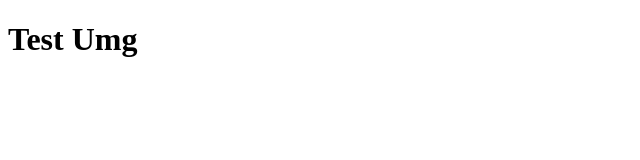
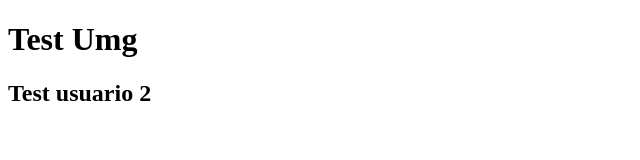
Before and after one commit to ivanantoniodl/TestUmg, a plain HTML site: page index.html in a window 1280 px wide. Shown: the whole page, without its empty margins (0-640 px from the left). Drawn offline with Linux system fonts and the light colour scheme.

Commit message:
1. Se agrego linea de usuario2

```diff
--- a/index.html
+++ b/index.html
@@ -7,5 +7,6 @@
 </head>
 <body>
     <h1>Test Umg</h1>
+    <h2> Test usuario 2  </h2>
 </body>
 </html>
```
